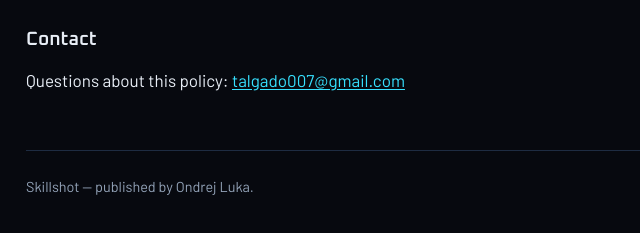
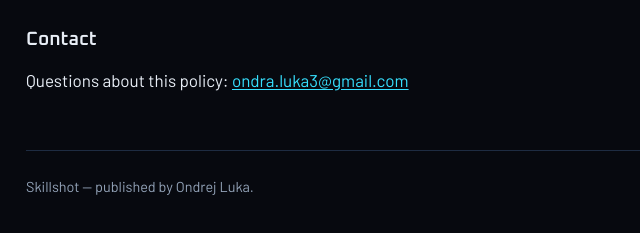
Before and after one commit to talgado007-creator/Skillshot_new, a website: page docs/privacy.html in a window 1280 px wide. Shown: the part 1577-1810 px from the top of the page, 282-922 px from the left. Drawn offline with Linux system fonts and the light colour scheme.

Commit message:
Update privacy policy contact address to ondra.luka3@gmail.com

```diff
--- a/docs/privacy.html
+++ b/docs/privacy.html
@@ -118,7 +118,7 @@
   <p>If this policy changes, the updated version appears on this page with a new date above.</p>
 
   <h2>Contact</h2>
-  <p>Questions about this policy: <a href="mailto:talgado007@gmail.com">talgado007@gmail.com</a></p>
+  <p>Questions about this policy: <a href="mailto:ondra.luka3@gmail.com">ondra.luka3@gmail.com</a></p>
 
   <footer>Skillshot — published by Ondrej Luka.</footer>
 
```
